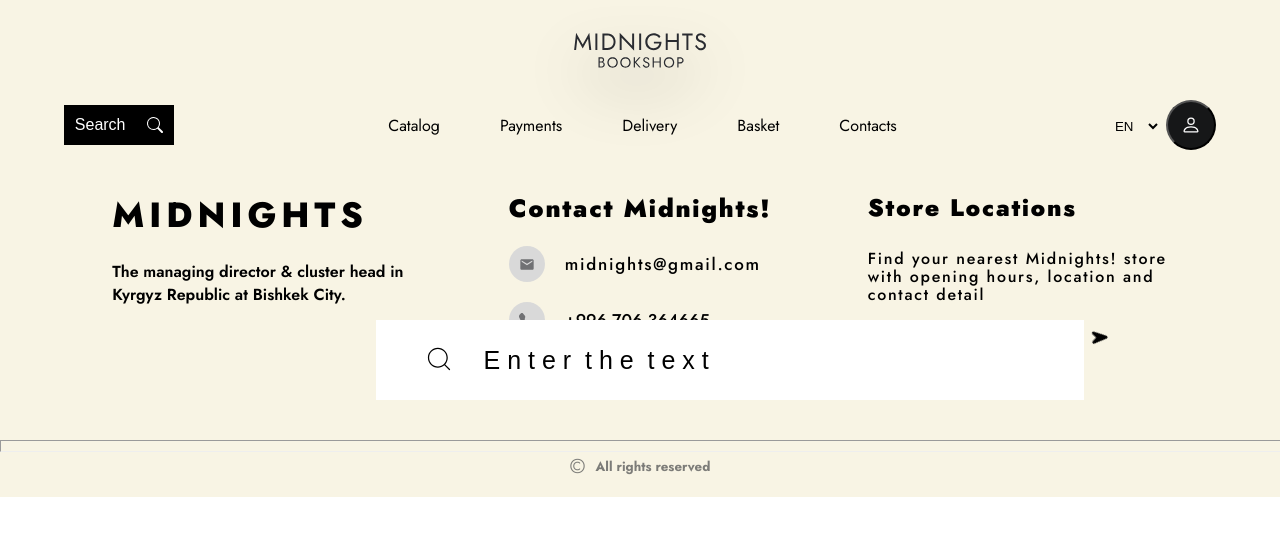
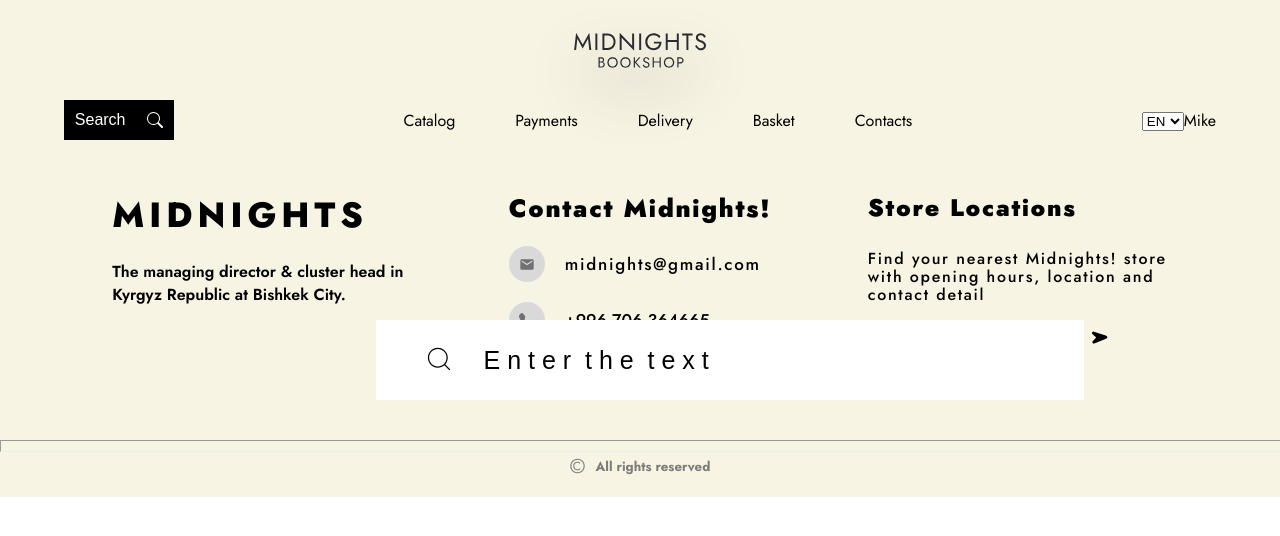
Before and after one commit to urmat02dev/bookshop, a React (Create React App) app: page /search in a window 1280 px wide. Shown: the top 536 px of the page. Built offline with nearby package versions, Linux system fonts and the light colour scheme.

Commit message:
Added search

```diff
--- a/public/locales/kg/translation.json
+++ b/public/locales/kg/translation.json
@@ -1,5 +1,4 @@
 {
-  "about": {
   "about":{
     "title": "Туулган шаарыңыздагы эң мыкты китеп дүкөнү",
     "btn": "Кененирээк",
--- a/public/locales/ru/translation.json
+++ b/public/locales/ru/translation.json
@@ -4,7 +4,6 @@
     "btn": "Читать больше",
     "btn-close": "Закрыть"
   },
-
   "hero": {
     "h1": "Какую книгу вы ищете?",
     "p": "Не знаете, что читать дальше? Изучите наш каталог",
--- a/src/components/header/Header.js
+++ b/src/components/header/Header.js
@@ -2,29 +2,36 @@
 import "./Header.scss"
 import logo from "../../assets/img/logo.svg"
 import {NavLink} from "react-router-dom";
-import {BsPerson, BsSearch} from "react-icons/bs";
+import {BsSearch} from "react-icons/bs";
 import {useTranslation} from "react-i18next";
 import Search from "../pages/search/Search";
 
 const Header = () => {
     const [count, setCount] = useState(false)
     const {t, i18n} = useTranslation()
-  const changeLanguage = (language) => {
+    const changeLanguage = (language) =>{
         i18n.changeLanguage(language);
     };
-   const valueLang = localStorage.getItem("i18nextLng")
-
-
     return (
         <div id='header'>
             <div className="container">
                 <div className="header">
                     <div className="header--start">
-                    <NavLink to={"/"}><img src={logo} alt=""/></NavLink>
+                        <NavLink to={'/'}><img src={logo} alt=""/></NavLink>
                     </div>
                     <div className="header--center">
-                    <div className="header--center__start" onClick={() => setCount(true)}>
-                        <button>Search <BsSearch/></button>
+                        <div className="header--center__close" onClick={() => setCount(false)} style={{
+                            display: count ? "block" : "none"
+                        }}>
+
+                        </div>
+                        <div className="header--center__start"onClick={() => setCount(true)}>
+                            <button onClick={() => setCount(true)}>Search <BsSearch/></button>
+                            <div style={{
+                                display: count ? 'block' : 'none'
+                            }}>
+                                <Search/>
+                            </div>
 
                         </div>
                         <div className="header--center__block">
@@ -36,14 +43,14 @@
                         </div>
                         <div className="header--center__end">
                             <div className="header--center__end--one">
-                           <select onChange={(e) => changeLanguage(e.target.value.toLowerCase())} defaultValue={valueLang}>
-                             <option value={"en"}>EN</option>
-                              <option value={"ru"}>RU</option>
-                               <option value={"kg"}>KG</option>
+                                <select onChange={(e) => changeLanguage(e.target.value.toLowerCase())}>
+                                    <option>EN</option>
+                                    <option>RU</option>
+                                    <option>KG</option>
                                 </select>
                             </div>
                             <div className="header--center__end--two">
-                            <button><BsPerson className={"header--center__end--two--icon"}/></button>
+                                <div>Mike</div>
                             </div>
                         </div>
                     </div>
--- a/src/components/header/Header.scss
+++ b/src/components/header/Header.scss
@@ -5,9 +5,9 @@
     &--start {
       text-align: center;
       height: 100px;
-     img {
-       width: 250px;
-     }
+      img {
+        width: 250px;
+      }
     }
     &--center {
       padding-bottom: 20px;
@@ -16,6 +16,7 @@
       justify-content: space-between;
       &__close {
         position: fixed;
+        z-index: 99;
         top: 0;
         bottom: 0;
         left: 0;
@@ -47,15 +48,11 @@
         display: flex;
         align-items: center;
         &--one {
-          select {
-            background: transparent;
+          button{
+            background: none;
             outline: none;
-            width: 50px;
+            width: 60px;
             border: none;
-            option{
-              background: #000000;
-              color: white;
-            }
           }
         }
         &--two {
@@ -79,20 +76,6 @@
             font-size: 30px;
             border-radius: 20px;
           }
-          button{
-            margin-left: 5px;
-            width: 50px;
-            height: 50px;
-            background: #161718;
-            color: white;
-            border-radius: 50%;
-            display: flex;
-            align-items: center;
-            justify-content: center;
-          }
-          &--icon{
-            font-size: 20px;
-          }
         }
       }
     }
--- a/src/components/pages/search/Search.scss
+++ b/src/components/pages/search/Search.scss
@@ -4,6 +4,7 @@
   left: 27%;
   top: 45%;
   animation: show-search 1s forwards;
+  z-index: 999;
   .search{
     &--div {
       position: relative;
```
Lines whose indentation alone changed are shown as unchanged.
